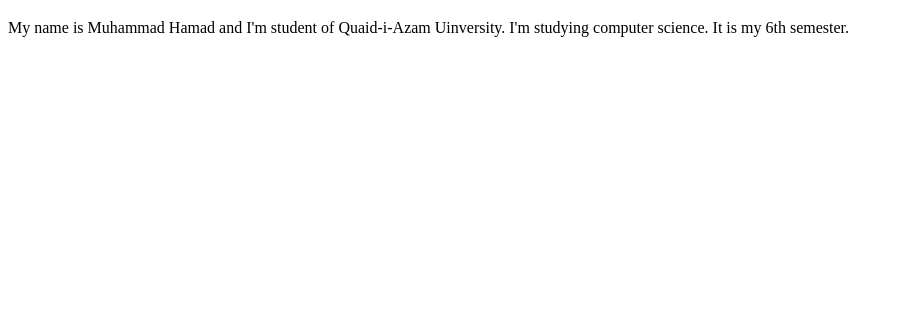
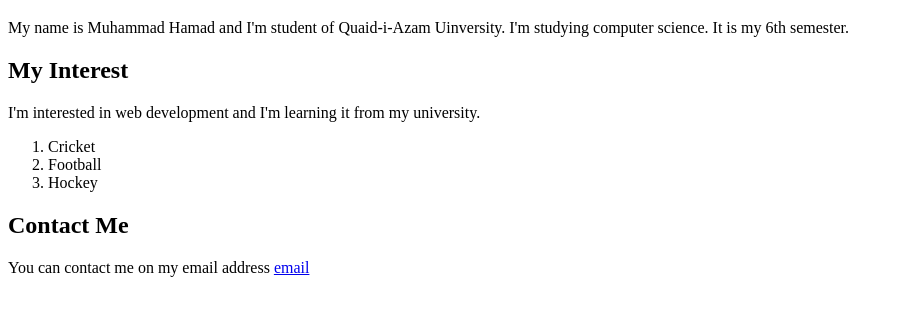
Before and after one commit to muhammadhamad1104/wad-labs, a plain HTML site: page LAB 01/index.html in a window 1280 px wide. Shown: the part 61-376 px from the top of the page, without its empty margins (0-903 px from the left). Drawn offline with Linux system fonts and the light colour scheme.

Commit message:
second commit

```diff
--- a/LAB 01/index.html
+++ b/LAB 01/index.html
@@ -11,5 +11,23 @@
       My name is Muhammad Hamad and I'm student of Quaid-i-Azam Uinversity. I'm studying
       computer science. It is my 6th semester.
     </p>
+    <h2>
+      My Interest
+    </h2>
+    <p>
+      I'm interested in web development and I'm learning it from my university.
+    </p>
+    <ol>
+      <li>Cricket</li>
+      <li>Football</li>
+      <li>Hockey</li>
+    </ol>
+    <h2>
+      Contact Me
+    </h2>
+    <p>
+      You can contact me on my email address <a href="muhammadhamad1104@gmail.com">email</a>
+    </p>
+
   </body>
 </html>
```
